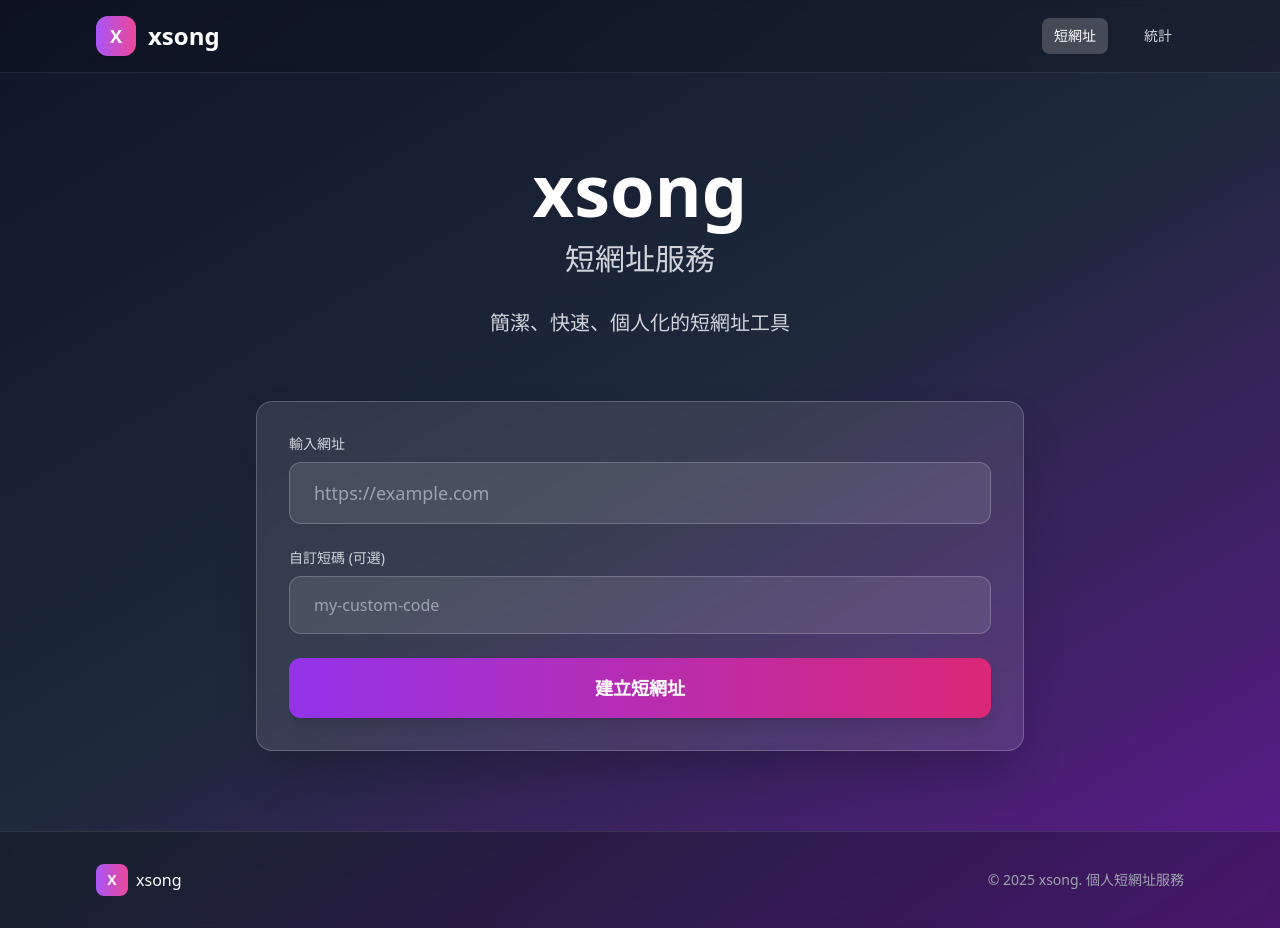
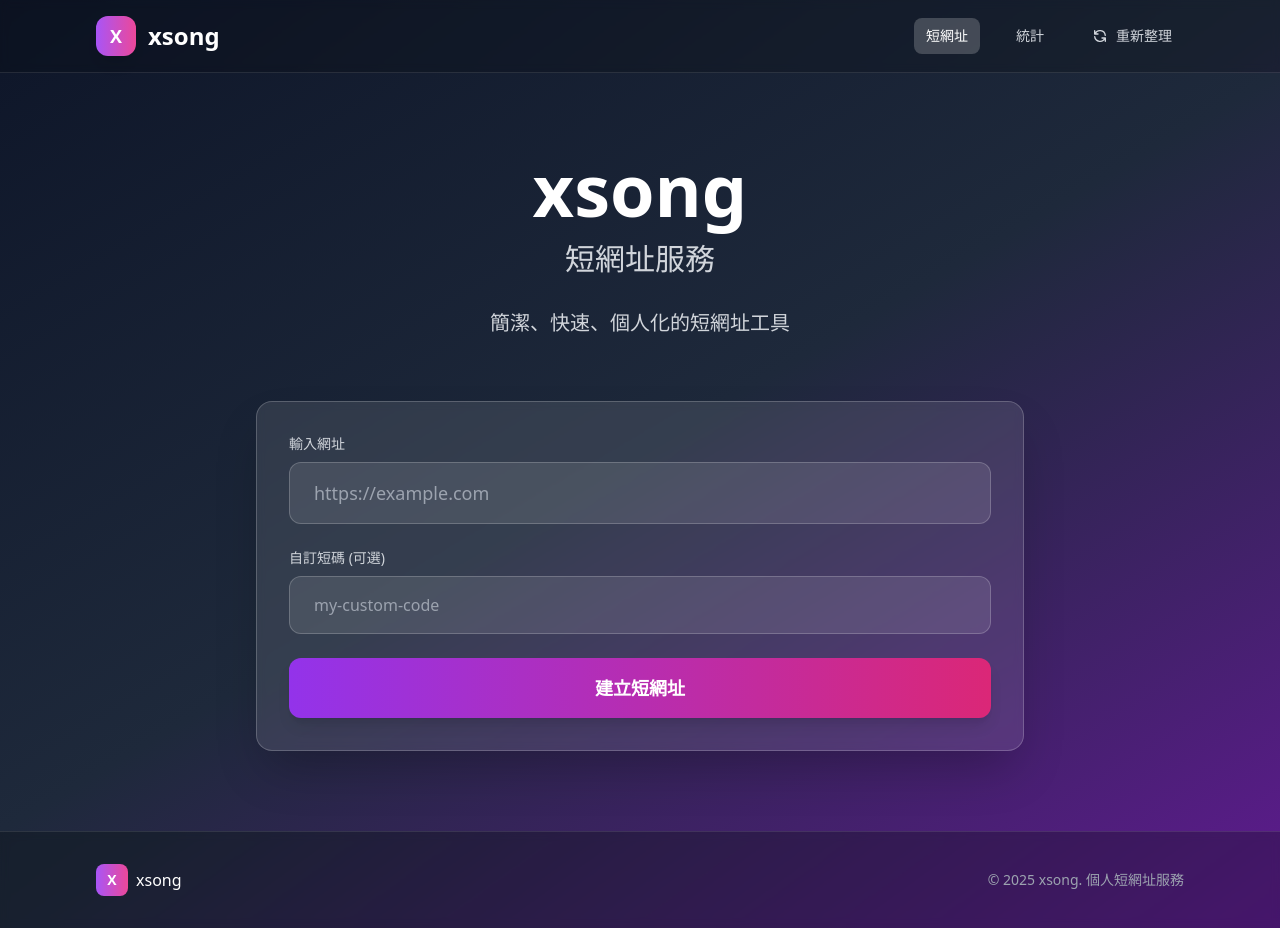
Before and after one commit to 120061203/go-shorturl, a Vue app in the folder frontend/: page / in a window 1280 px wide. Built offline with nearby package versions, Linux system fonts and the light colour scheme; no server answers.

Commit message:
feat: 在header添加重新整理按鈕
- 在導航欄添加重新整理按鈕
- 添加重新整理圖標
- 不修改任何路由配置

```diff
--- a/frontend/src/App.vue
+++ b/frontend/src/App.vue
@@ -1,5 +1,10 @@
 <script setup lang="ts">
 // xsong 個人短網址服務
+
+// 重新整理頁面
+const reloadPage = () => {
+  window.location.reload()
+}
 </script>
 
 <template>
@@ -16,7 +21,7 @@
               <h1 class="ml-3 text-2xl font-bold text-white">xsong</h1>
             </a>
           </div>
-          <nav class="hidden md:flex space-x-6">
+          <nav class="hidden md:flex space-x-6 items-center">
             <router-link
               to="/"
               class="text-gray-300 hover:text-white px-3 py-2 rounded-lg text-sm font-medium transition-all duration-200 hover:bg-white/10"
@@ -31,6 +36,16 @@
             >
               統計
             </router-link>
+            <button
+              @click="reloadPage"
+              class="text-gray-300 hover:text-white px-3 py-2 rounded-lg text-sm font-medium transition-all duration-200 hover:bg-white/10 flex items-center gap-2"
+              title="重新整理頁面"
+            >
+              <svg class="w-4 h-4" fill="none" stroke="currentColor" viewBox="0 0 24 24" xmlns="http://www.w3.org/2000/svg">
+                <path stroke-linecap="round" stroke-linejoin="round" stroke-width="2" d="M4 4v5h.582m15.356 2A8.001 8.001 0 004.582 9m0 0H9m11 11v-5h-.581m0 0a8.003 8.003 0 01-15.357-2m15.357 2H15"></path>
+              </svg>
+              重新整理
+            </button>
           </nav>
         </div>
       </div>
```
